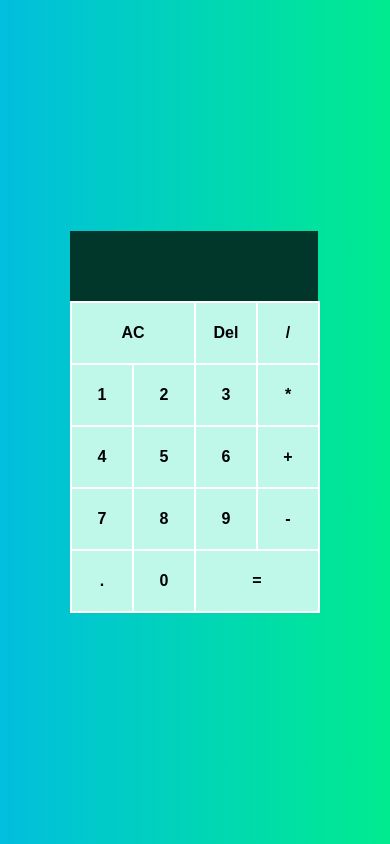
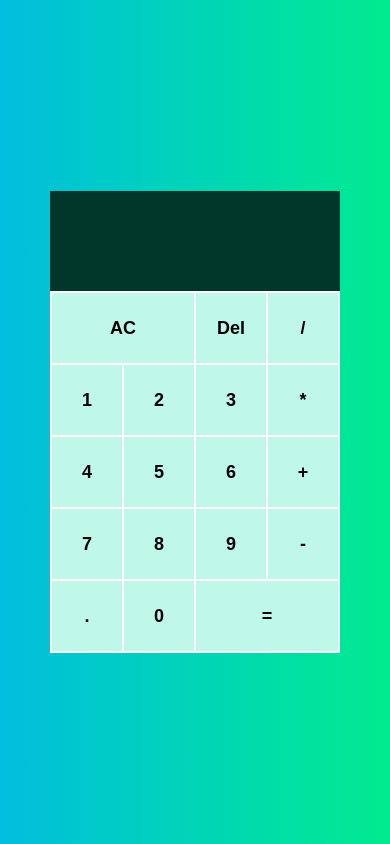
Before and after one commit to DuongVuongUTE/calculator.github.io, a plain HTML site: page index.html in a window 390 px wide. Drawn offline with Linux system fonts and the light colour scheme.

Commit message:
first commit

```diff
--- a/index.html
+++ b/index.html
@@ -12,7 +12,7 @@
         <table>
             <tr>
                 <td colspan="2">
-                    <input style="width: 122px;" class="btn clear" type="button" value="AC">
+                    <input class="btn clear bt-col" type="button" value="AC">
                 </td>
 
                 <td>
@@ -72,7 +72,7 @@
                     <input class="btn nums" type="button" value="0">
                 </td>
                 <td colspan="2">
-                    <input style="width: 122px;" class="btn result" type="button" value="=">
+                    <input class="btn result bt-col" type="button" value="=">
                 </td>
             </tr>
         </table>
--- a/style.css
+++ b/style.css
@@ -16,11 +16,11 @@ input{
     outline: none;
 }
 .text {
-    width: 248px;
+    width: 410px;
     background-color: #00372a;
     padding: 10px;
-    height: 70px;
-    font-size: 18px;
+    height: 120px;
+    font-size: 24px;
     color: white;
 }
 table{
@@ -28,8 +28,50 @@ table{
 }
 .btn {
     background-color: #bff8e9;
-    width: 60px;
-    height: 60px;
-    font-size: 16px;
+    width: 100px;
+    height: 100px;
+    font-size: 24px;
     font-weight: bold;
 }
+.btn:hover {
+    background-color: white;
+}
+.bt-col{
+    width: 202px;
+}
+@media screen and (max-width: 470px) {
+    .text {
+        width: 290px;
+        height: 100px;
+        font-size: 20px;
+
+    }
+    .btn {
+        background-color: #bff8e9;
+        width: 70px;
+        height: 70px;
+        font-size: 18px;
+        font-weight: bold;
+    }
+    .bt-col{
+        width: 142px;
+    }
+}
+@media screen and (max-width: 320px) {
+    .text {
+        width: 210px;
+        height: 70px;
+        font-size: 16px;
+
+    }
+    .btn {
+        background-color: #bff8e9;
+        width: 50px;
+        height: 50px;
+        font-size: 16px;
+        font-weight: bold;
+    }
+    .bt-col{
+        width: 102px;
+    }
+}
```
